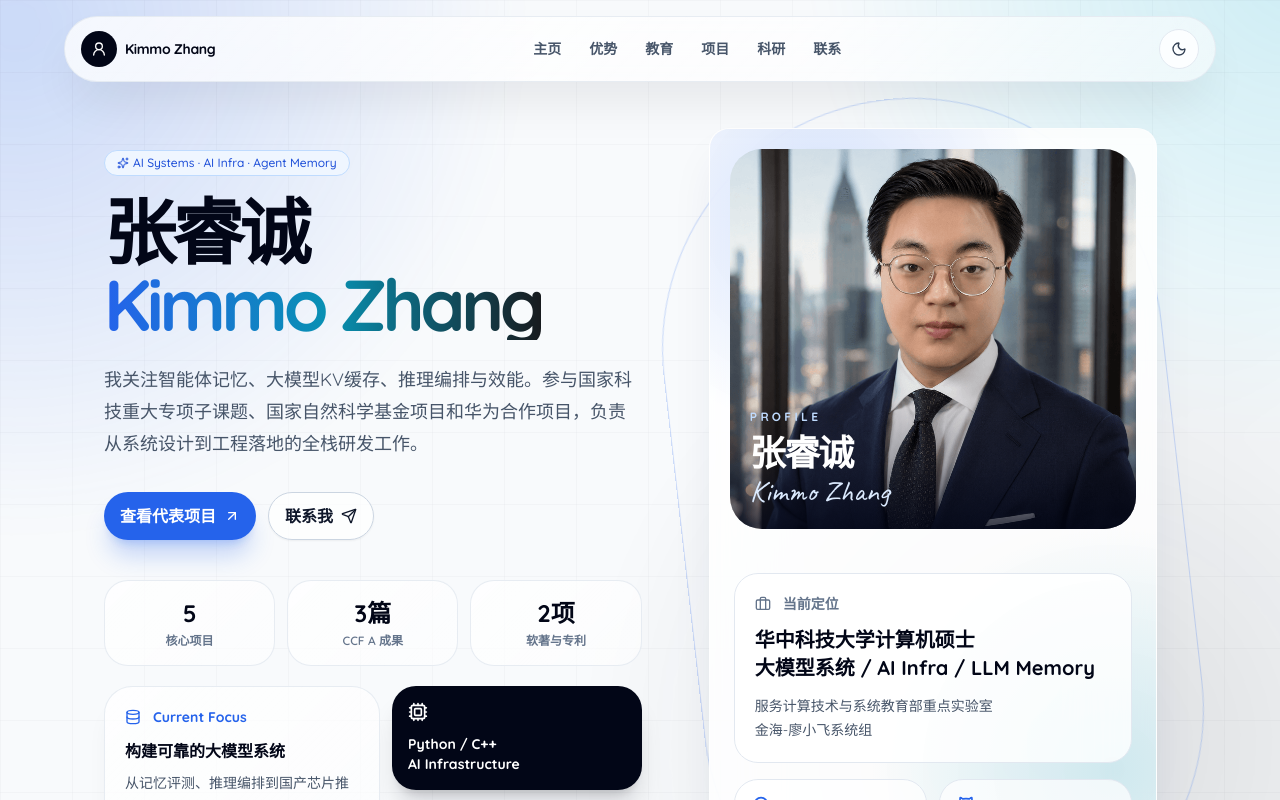
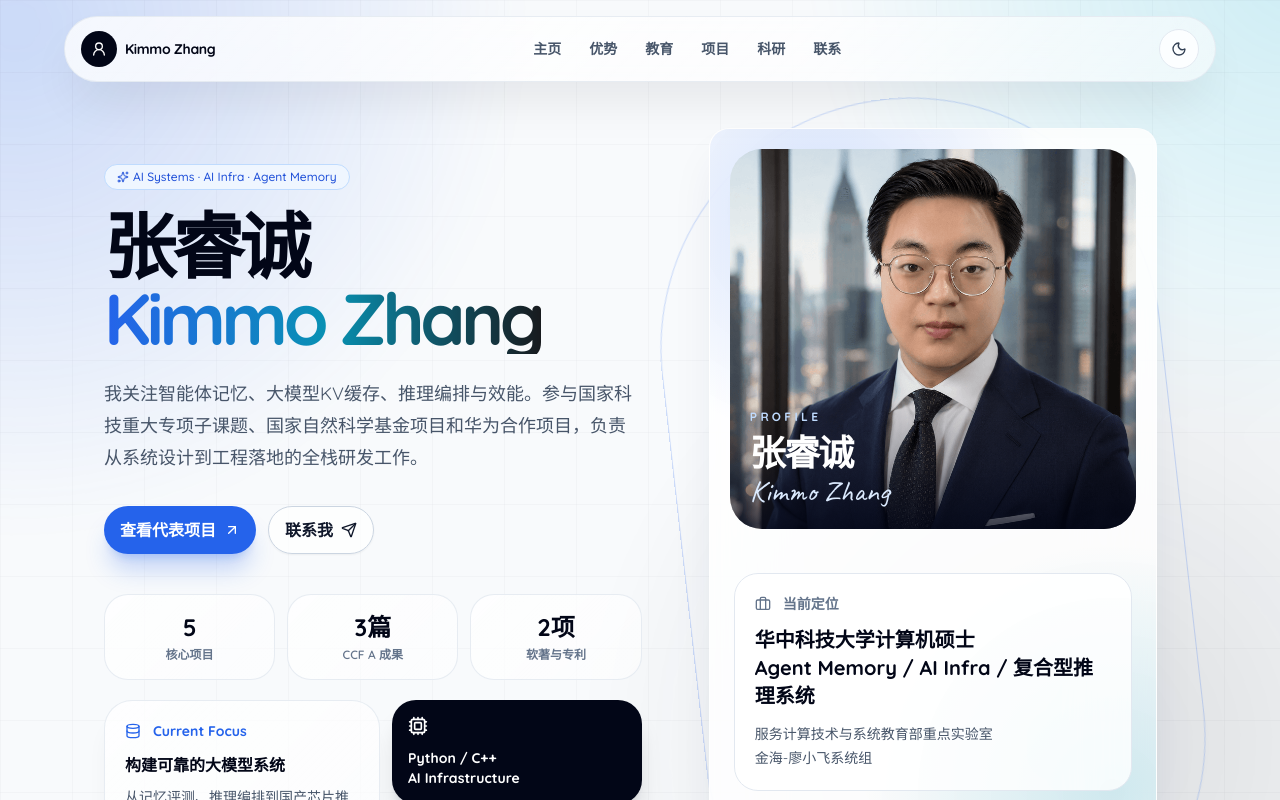
Before and after one commit to KimmoZAG/Intro4kimmo, a React (Vite) app: page / in a window 1280 px wide. Shown: the top 800 px of the page. Built offline with nearby package versions, Linux system fonts and the light colour scheme.

Commit message:
Update headline: Agent Memory / AI Infra / 复合型推理系统

```diff
--- a/src/App.tsx
+++ b/src/App.tsx
@@ -73,7 +73,7 @@ const navItems = [
 const profile = {
   name: "张睿诚",
   englishName: "Kimmo Zhang",
-  headline: "华中科技大学计算机硕士\n大模型系统 / AI Infra / LLM Memory",
+  headline: "华中科技大学计算机硕士\nAgent Memory / AI Infra / 复合型推理系统",
   role: "服务计算技术与系统教育部重点实验室\n金海-廖小飞系统组",
   location: "Wuhan, China\n2027.06 硕士毕业（预计）",
   email: "kimmozrc@qq.com",
```
